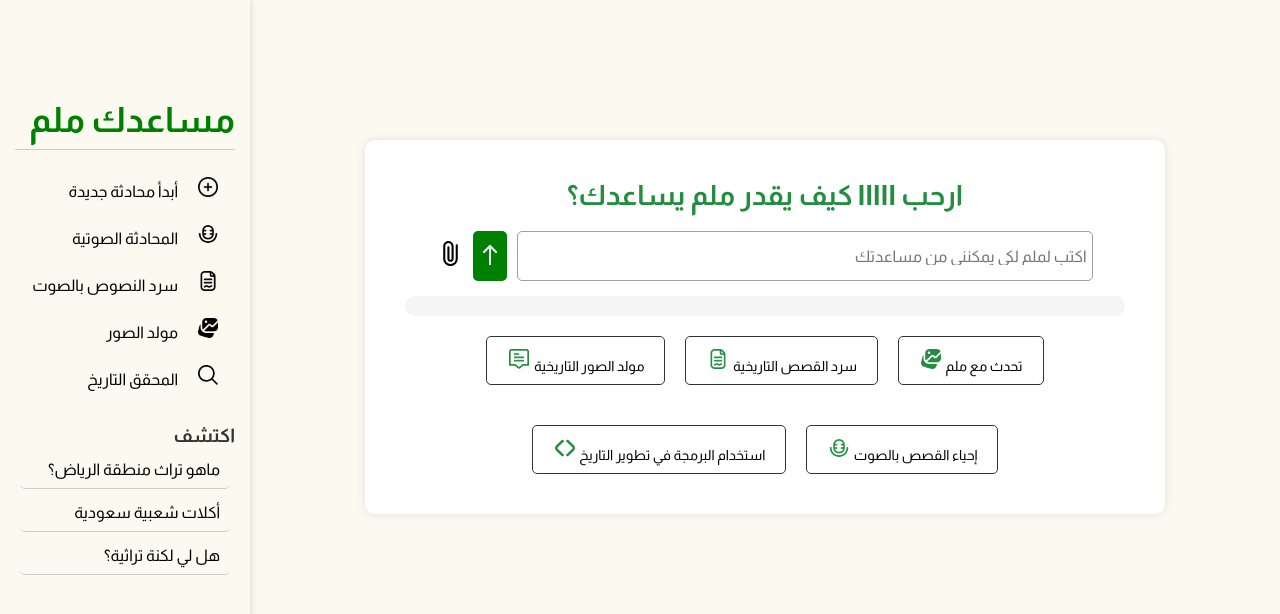
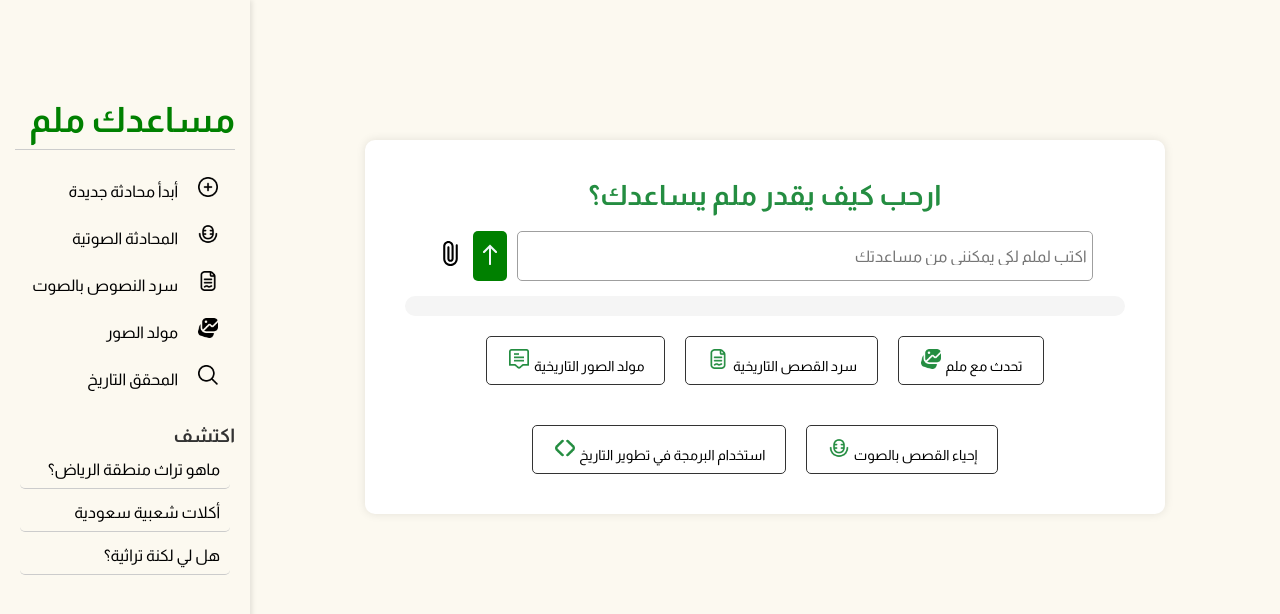
Before and after one commit to ama1Mh/mlm, a plain HTML site: page index.html in a window 1280 px wide. Shown: the top 614 px of the page. Drawn offline with Linux system fonts and the light colour scheme; a web font is replaced by a local one.

Commit message:
Update index.html

```diff
--- a/index.html
+++ b/index.html
@@ -13,7 +13,7 @@
   <section class="chat new">
     <div class="content">
         <div class="chat-box">
-            <h1>ارحب lllll كيف يقدر ملم يساعدك؟</h1>
+            <h1>ارحب كيف يقدر ملم يساعدك؟</h1>
             <div class="input-area">
                 <form id="Form">
                   <div class="input-container">
```
